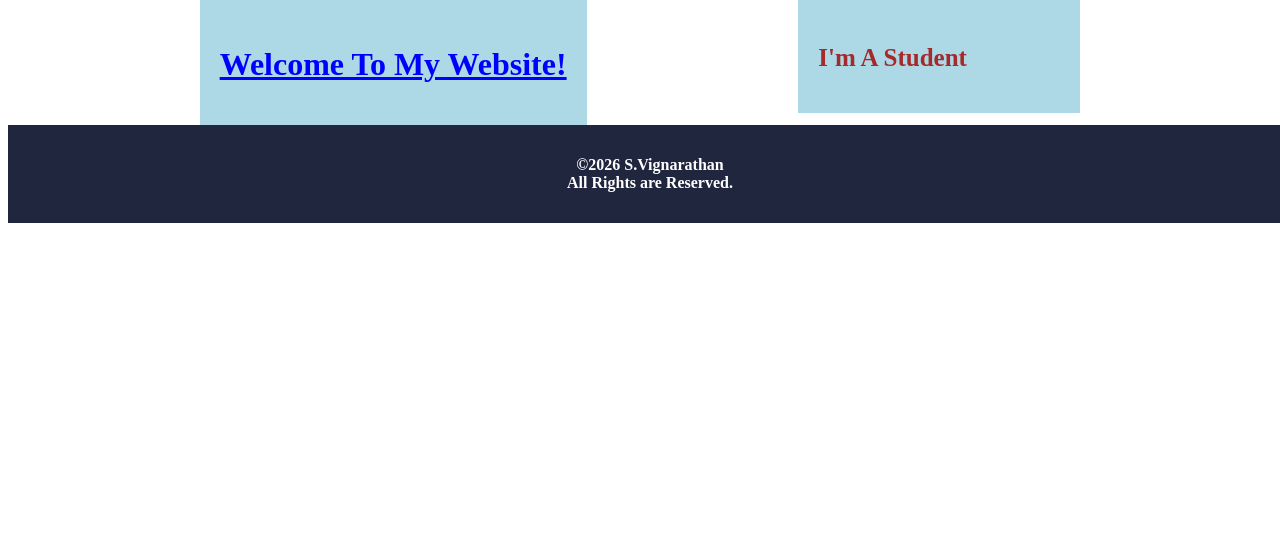
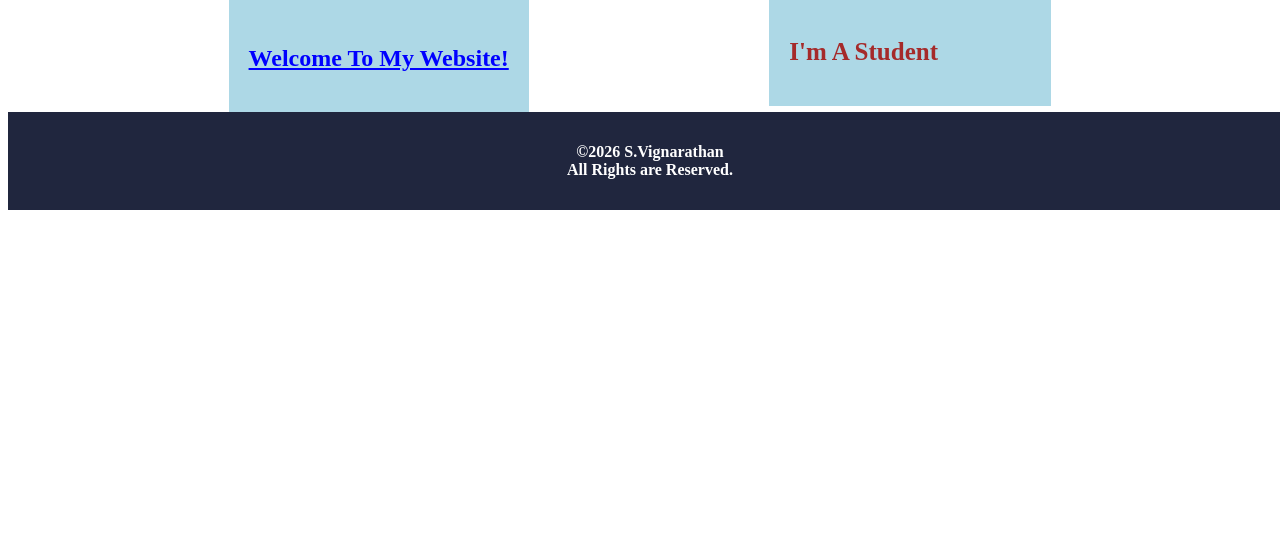
Before and after one commit to vignarathan/Responsive_Web_Development, a plain HTML site: page CW_thirdclass_01.03/index.html in a window 1280 px wide. Shown: the part 260-800 px from the top of the page. Drawn offline with Linux system fonts and the light colour scheme.

Commit message:
Update index.html

```diff
--- a/CW_thirdclass_01.03/index.html
+++ b/CW_thirdclass_01.03/index.html
@@ -13,7 +13,7 @@
 				<IMG CLASS="propic" SRC="profilepicture.jpg" ALT="profilepic"/>
 			</DIV>
 			<DIV>
-				<H1 STYLE="COLOR:WHITE; FONT-SIZE:35PX;">S.Vignarathan's Portfolio</H1>
+				<H1 STYLE="COLOR:WHITE; FONT-SIZE:35PX;" >S.Vignarathan's Portfolio</H1>
 			</DIV>
 			<NAV>
 				<A HREF="index.html">HOME</A> | <A HREF="aboutme.html">ABOUT ME</A> | <A HREF="contact.html">FOR CONTACT</A>
@@ -24,7 +24,7 @@
 			<DIV CLASS="maindiv">
 				<DIV class="subdiv">
 					<H1 STYLE="COLOR:RED;"><B>Hi!</B></H1><BR/>
-					<H1 STYLE="COLOR:BLUE;"><U>Welcome To My Website!</U></H1>
+					<H2 STYLE="COLOR:BLUE;"><U>Welcome To My Website!</U></H2>
 				</DIV>
 				<DIV class="subdiv">
 					<H2 STYLE="COLOR:GREEN;"><I>I'M S.VIGNARATHAN.</I></H2><BR/>
```
